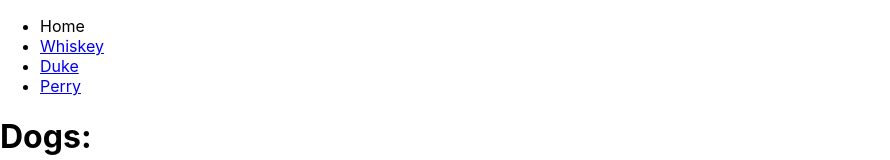
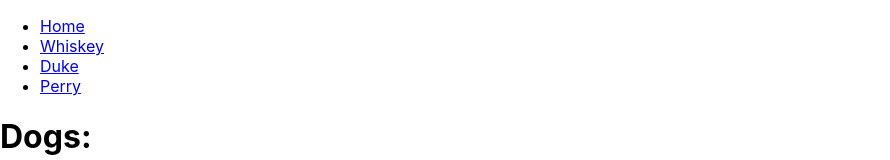
Before and after one commit to charleschitty/react-router-dogfinder, a React (Create React App) app: page / in a window 1280 px wide. Shown: the top 160 px of the page, without its empty margins (0-890 px from the left). Built offline with nearby package versions, Linux system fonts and the light colour scheme; data requests are answered from the project's data file; the HTML template or start-up script is replaced by a standard one.

Commit message:
updated NavBar

```diff
--- a/src/NavBar.js
+++ b/src/NavBar.js
@@ -7,12 +7,12 @@
  *
  * App -> NavBar
  */
-function NavBar({dogs = ["Duke", "Whiskey", "Perry"]}) {
-  console.log("NavBar rendered with: ", dogs)
+function NavBar({ dogs }) {
+  console.log("NavBar rendered with: ", dogs);
   return (
     <div className='NavBar'>
       <ul>
-        <li><Link to="/" />Home</li>
+        <li><Link to="/dogs">Home</Link></li>
         {dogs.map(dog => (
           <li key={dog}>
             <Link to={`/dogs/${dog.toLowerCase()}`}> {dog} </Link>
```
